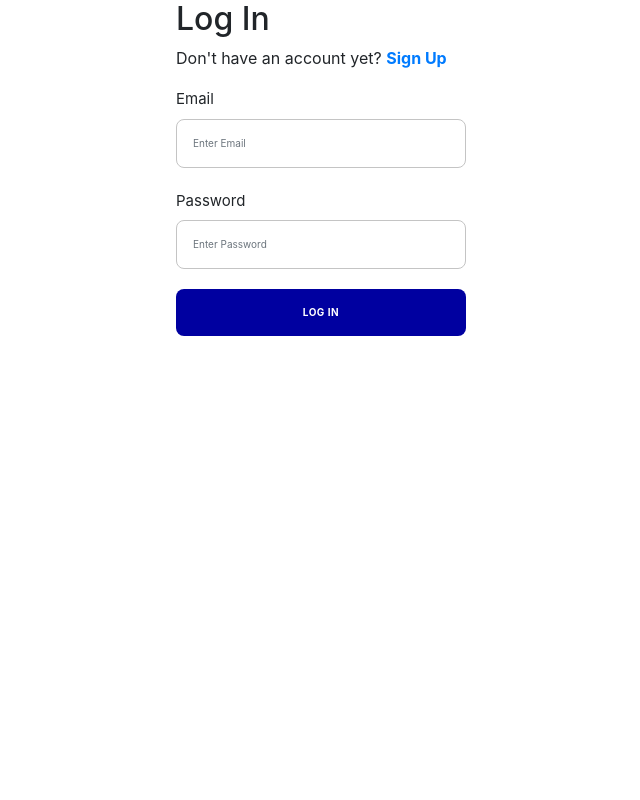
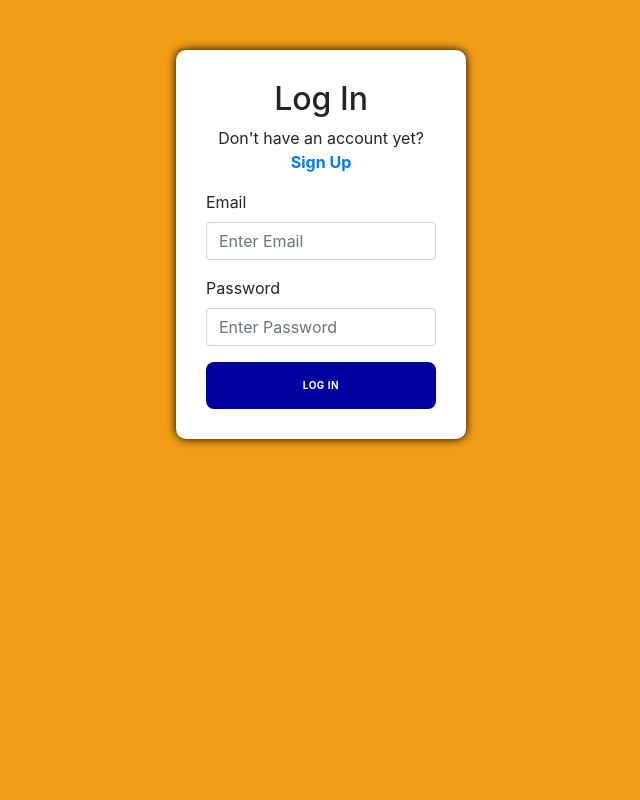
Before and after one commit to lukazio/Group11-BookStore, a PHP site: page /modules/login.php in a window 1280 px wide. Shown: the whole page, without its empty margins (319-959 px from the left). Run offline with PHP 8.4, Linux system fonts and the light colour scheme; a stand-in replaces the project's code that opens the database connection; some libraries are stand-ins or nearby versions.

Commit message:
login css

```diff
--- a/modules/login.css
+++ b/modules/login.css
@@ -1,15 +1,16 @@
-:root {
-    font-size: 100%;
-    font-size: 16px;
-    line-height: 1.5;
+.bg{
+    background: #f29d16;
+    width: 100%;
+    height: 100vh;
+    background-size: 100%;
 }
 
-body {
-    padding: 0;
-    margin: 0;
-    font-family: 'Montserrat', sans-serif;
-    font-weight: bold;
-    background: #f29d16;
+.form-container{
+    margin-top: 50px;
+    background: #fff;
+    padding: 30px;
+    border-radius: 10px;
+    box-shadow: 0px 0px 10px 0px #000;
 }
 
 h1 {
@@ -29,47 +30,8 @@ a:hover {
     text-decoration: underline;
 }
 
-.left {
-    height: 200px;
-    background: #e3f2fd;
-    background-size: cover;
-}
-
-.left, .right {
-    display: flex;
-    justify-content: center;
-    align-items: center;
-}
-
-.right .login_section {
-    color: black;
+.login_section {
     text-align: center;
-}
-
-.right .login_section p {
-    margin: 1.5rem 0;
-    font-size: 14px;
-}
-
-.right form{
-    width: 350px;
-}
-
-form input[type="email"], form input[type="password"]{
-    display: block;
-    width: 100%;
-    box-sizing: border-box;
-    border-radius: 8px;
-    border: 1px  solid #c4c4c4;
-    padding: 16px;
-    margin-bottom: 20px;
-    font-size: 10px;
-}
-
-label{
-    display: block;
-    margin-bottom: 8px;
-    font-size: 15px;
 }
 
 .btn_login {
```
